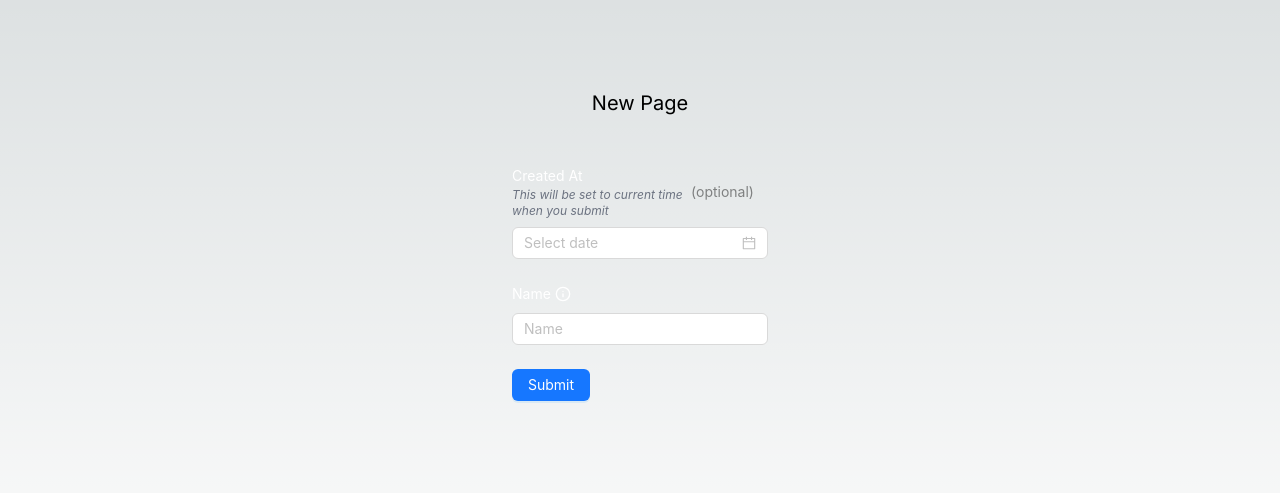
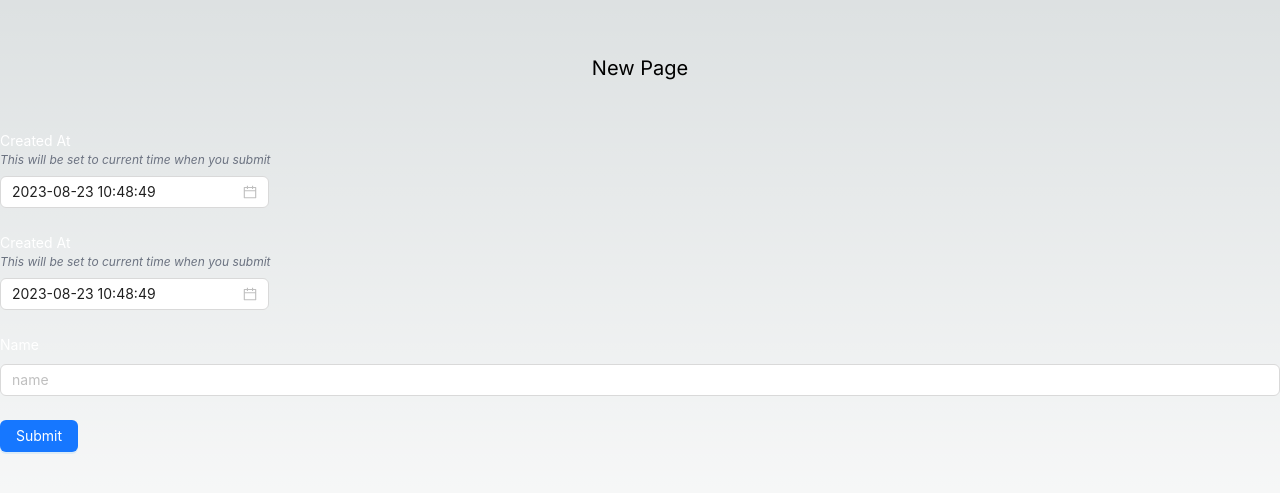
Before and after one commit to ChampionBuffalo1/fc-upm, a Next.js app: page /page_config/create in a window 1280 px wide. Shown: the part 135-628 px from the top of the page. Built offline with nearby package versions, Linux system fonts and the light colour scheme.

Commit message:
Using JSON repr

```diff
--- a/src/app/page_config/create/page.tsx
+++ b/src/app/page_config/create/page.tsx
@@ -1,25 +1,49 @@
 "use client";
 
-import { Info } from "lucide-react";
-import dayjs, { Dayjs } from "dayjs";
+import { Dayjs } from "dayjs";
 import { useRouter } from "next/navigation";
-import { RequiredMark } from "@/types/util";
-import { useCallback, useState } from "react";
-import { Button, DatePicker, Form, Input } from "antd";
+import { useCallback, useMemo } from "react";
+import JsonForm, { FormField } from "@/components/Forms";
 
 export default function CreatePage() {
   const router = useRouter();
-  const [form] = Form.useForm();
-  const [requiredMark, setRequiredMarkType] =
-    useState<RequiredMark>("optional");
-
-  const onRequiredTypeChange = ({
-    requiredMarkValue,
-  }: {
-    requiredMarkValue: RequiredMark;
-  }) => {
-    setRequiredMarkType(requiredMarkValue);
-  };
+  const fields: FormField = useMemo(
+    () => [
+      {
+        type: "date",
+        required: "Created at is required",
+        name: "ca-picker",
+        label: (
+          <div className="flex flex-col">
+            <label className="text-white">Created At</label>
+            <em className="text-gray-500 hover:text-gray-200 text-xs">
+              This will be set to current time when you submit
+            </em>
+          </div>
+        ),
+      },
+      {
+        type: "date",
+        required: "Updated At is required",
+        name: "ua-picker",
+        label: (
+          <div className="flex flex-col">
+            <label className="text-white">Created At</label>
+            <em className="text-gray-500 hover:text-gray-200 text-xs">
+              This will be set to current time when you submit
+            </em>
+          </div>
+        ),
+      },
+      {
+        name: "name",
+        label: "Name",
+        required: "Please provide a name",
+        type: "string",
+      },
+    ],
+    []
+  );
 
   const handleSubmit = useCallback(
     (value: { "ca-picker": Dayjs; name: string }) =>
@@ -40,57 +64,7 @@ export default function CreatePage() {
   return (
     <div className="flex flex-col justify-center items-center w-full h-full">
       <span className="text-xl mb-8">New Page</span>
-      <Form
-        className="w-72 p-4"
-        form={form}
-        layout="vertical"
-        onFinish={handleSubmit}
-        requiredMark={requiredMark}
-        onValuesChange={onRequiredTypeChange}
-        initialValues={{ requiredMarkValue: requiredMark }}
-      >
-        <Form.Item
-          name="ca-picker"
-          label={
-            <div className="flex flex-col">
-              <label className="text-white"> Created At</label>
-              <em className="text-gray-500 hover:text-gray-200 text-xs">
-                This will be set to current time when you submit
-              </em>
-            </div>
-          }
-          rules={[
-            {
-              type: "object" as const,
-            },
-          ]}
-        >
-          <DatePicker showTime format="YYYY-MM-DD HH:mm:ss" />
-        </Form.Item>
-
-        <Form.Item
-          name="name"
-          label={<label className="text-white"> Name</label>}
-          rules={[
-            {
-              type: "string" as const,
-              required: true,
-              message: "Please provide a name",
-            },
-          ]}
-          tooltip={{
-            title: "This is a required field",
-            icon: <Info size={16} color="white" />,
-          }}
-        >
-          <Input placeholder="Name" />
-        </Form.Item>
-        <Form.Item>
-          <Button type="primary" htmlType="submit">
-            Submit
-          </Button>
-        </Form.Item>
-      </Form>
+      <JsonForm fields={fields} submit={handleSubmit} />
     </div>
   );
 }
```
